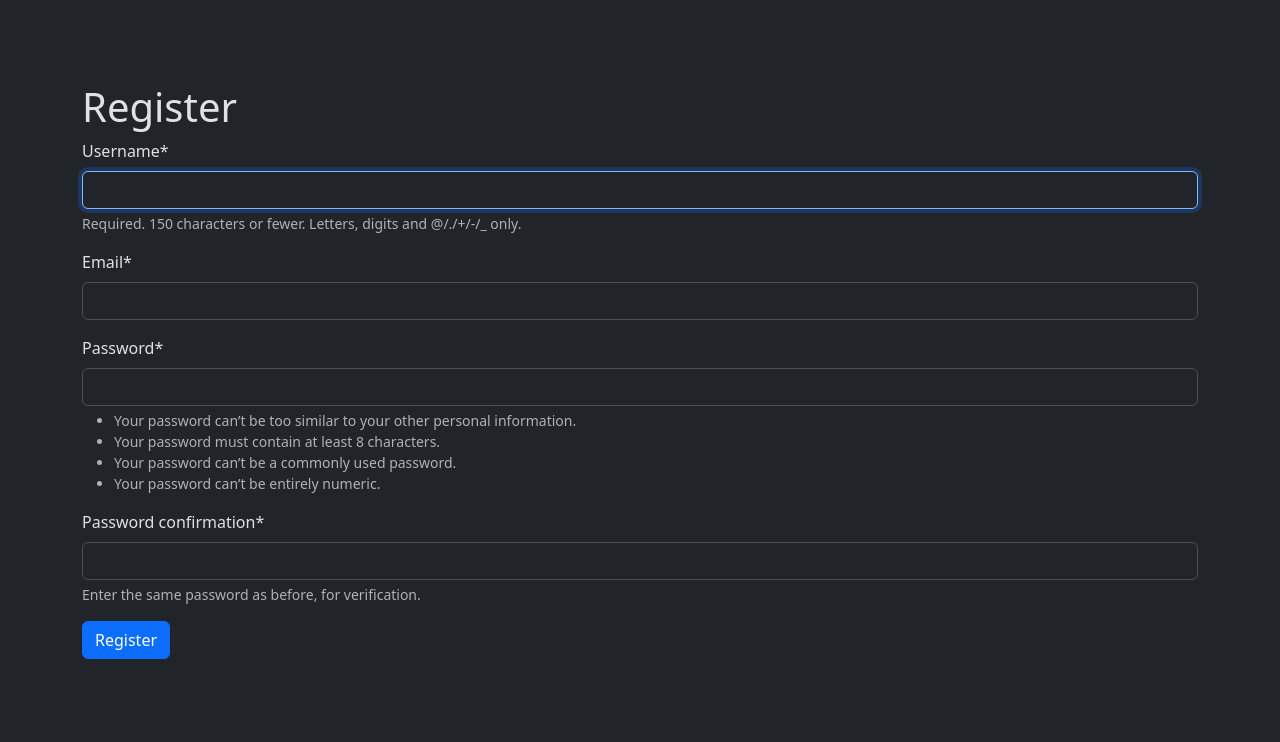
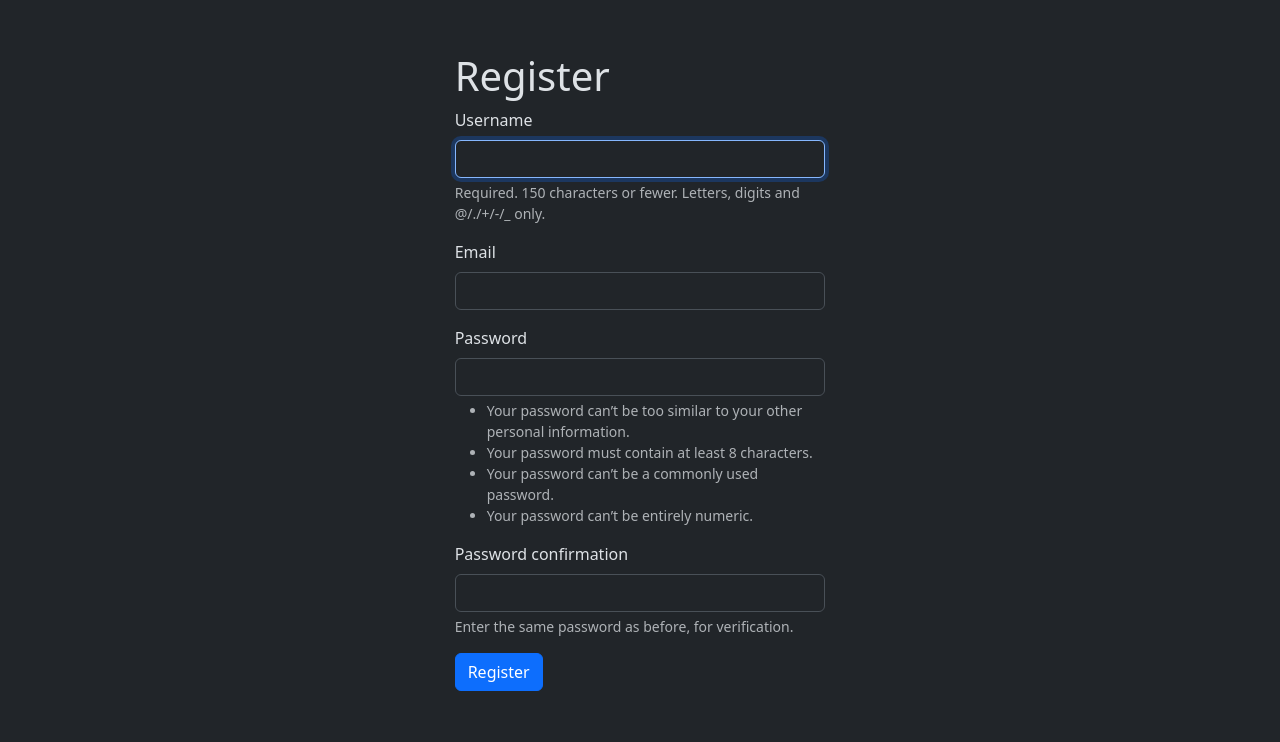
Before and after one commit to lukakuterovac/notey-django, a Django app: page /register in a window 1280 px wide. Shown: the part 58-800 px from the top of the page. Run offline with Django 4.2, Linux system fonts and the light colour scheme; some libraries are stand-ins or nearby versions.

Commit message:
Style login and register forms
Rename css file

```diff
--- a/notey/app/static/app/css/home.css
+++ b/notey/app/static/app/css/style.css
@@ -13,3 +13,7 @@
 .icon-link:hover > .bi {
   transform: translate(0.25rem);
 }
+
+.asteriskField {
+  display: none !important;
+}
--- a/notey/app/templates/app/base.html
+++ b/notey/app/templates/app/base.html
@@ -12,7 +12,7 @@
       href="{% static 'app/image/logo.png' %}"
       type="image/x-icon"
     />
-    <link rel="stylesheet" href="{% static 'app/css/home.css' %}" />
+    <link rel="stylesheet" href="{% static 'app/css/style.css' %}" />
 
     <!-- Bootstrap 5 -->
     <link
--- a/notey/app/templates/app/login.html
+++ b/notey/app/templates/app/login.html
@@ -1,5 +1,5 @@
 {% extends 'app/base.html' %} {% block content %} {% load crispy_forms_tags %}
-<div class="container py-5">
+<div class="container py-5 col col-md-6 col-lg-4">
   <h1>Login</h1>
   <form method="POST">
     {% csrf_token %} {{ login_form|crispy }}
--- a/notey/app/templates/app/register.html
+++ b/notey/app/templates/app/register.html
@@ -1,5 +1,5 @@
 {% extends 'app/base.html' %} {% block content %} {% load crispy_forms_tags %}
-<div class="container py-5">
+<div class="container py-5 col col-md-6 col-lg-4">
   <h1>Register</h1>
   <form method="POST">
     {% csrf_token %} {{ register_form|crispy }}
```
